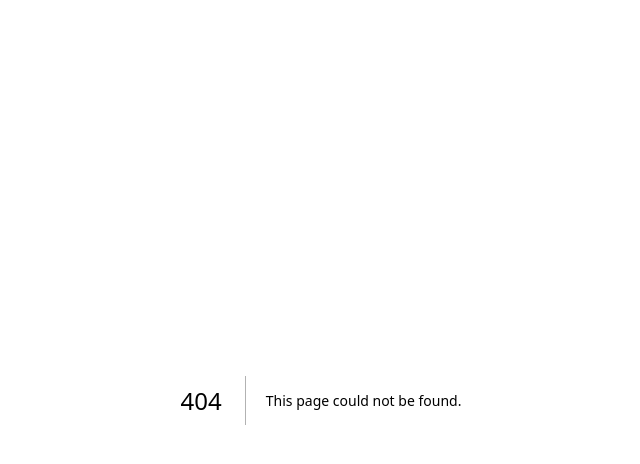
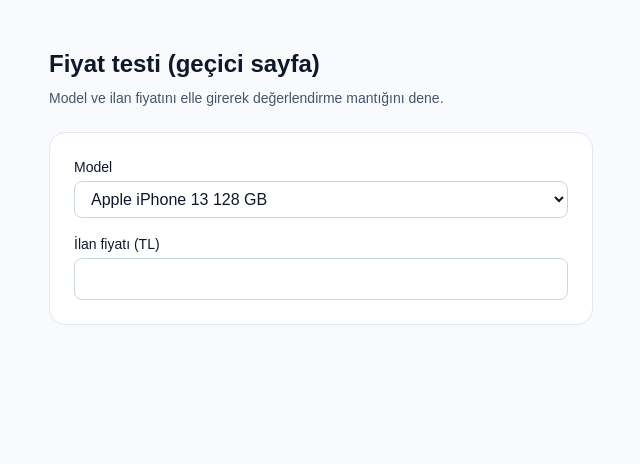
Before and after one commit to Jayson922/almadan-once, a Next.js app: page /fiyat-testi in a window 1280 px wide. Before the commit this address had no page. Shown: the top 464 px of the page, without its empty margins (319-959 px from the left). Built offline with nearby package versions, Linux system fonts and the light colour scheme.

Commit message:
Fiyat tablosu, degerlendirme mantigi ve test sayfasi eklendi

```diff
--- /dev/null
+++ b/src/app/fiyat-testi/page.tsx
@@ -0,0 +1,15 @@
+import PriceTester from "@/components/PriceTester";
+
+export default function PriceTestPage() {
+  return (
+    <main className="min-h-screen bg-slate-50 text-slate-900">
+      <div className="mx-auto max-w-xl px-4 py-12">
+        <h1 className="text-2xl font-bold">Fiyat testi (geçici sayfa)</h1>
+        <p className="mt-2 mb-6 text-sm text-slate-600">
+          Model ve ilan fiyatını elle girerek değerlendirme mantığını dene.
+        </p>
+        <PriceTester />
+      </div>
+    </main>
+  );
+}
--- /dev/null
+++ b/src/components/PriceTester.tsx
@@ -0,0 +1,71 @@
+"use client";
+
+import { useState } from "react";
+import { evaluatePhonePrice } from "@/lib/evaluatePrice";
+import { PHONE_PRICE_TABLE } from "@/lib/phonePrices";
+
+const LABELS = {
+  great_deal: "ÇOK UYGUN",
+  fair: "UYGUN",
+  expensive: "PAHALI",
+  unknown: "BELİRSİZ",
+} as const;
+
+export default function PriceTester() {
+  const [modelId, setModelId] = useState(PHONE_PRICE_TABLE[0].id);
+  const [priceText, setPriceText] = useState("");
+
+  const price = Number(priceText);
+  const hasPrice = priceText.trim() !== "" && Number.isFinite(price);
+  const evaluation = hasPrice ? evaluatePhonePrice(modelId, price) : null;
+
+  return (
+    <div className="rounded-2xl border border-slate-200 bg-white p-6">
+      <label className="block text-sm font-medium" htmlFor="model">
+        Model
+      </label>
+      <select
+        id="model"
+        value={modelId}
+        onChange={(e) => setModelId(e.target.value)}
+        className="mt-1 w-full rounded-lg border border-slate-300 px-3 py-2"
+      >
+        {PHONE_PRICE_TABLE.map((item) => (
+          <option key={item.id} value={item.id}>
+            {item.name} {item.storage}
+          </option>
+        ))}
+      </select>
+
+      <label className="mt-4 block text-sm font-medium" htmlFor="price">
+        İlan fiyatı (TL)
+      </label>
+      <input
+        id="price"
+        type="number"
+        inputMode="numeric"
+        value={priceText}
+        onChange={(e) => setPriceText(e.target.value)}
+        className="mt-1 w-full rounded-lg border border-slate-300 px-3 py-2"
+      />
+
+      {evaluation && (
+        <div className="mt-6 rounded-lg bg-slate-50 p-4">
+          <p className="text-sm text-slate-500">Değerlendirme</p>
+          <p className="text-xl font-bold">{LABELS[evaluation.verdict]}</p>
+          {evaluation.marketPrice ? (
+            <p className="mt-1 text-sm text-slate-600">
+              Piyasa aralığı:{" "}
+              {evaluation.marketPrice.min.toLocaleString("tr-TR")} -{" "}
+              {evaluation.marketPrice.max.toLocaleString("tr-TR")} TL
+            </p>
+          ) : (
+            <p className="mt-1 text-sm text-slate-600">
+              Bu model için henüz fiyat verisi girilmemiş.
+            </p>
+          )}
+        </div>
+      )}
+    </div>
+  );
+}
--- /dev/null
+++ b/src/lib/evaluatePrice.ts
@@ -0,0 +1,32 @@
+import { PHONE_PRICE_TABLE } from "@/lib/phonePrices";
+import type { PriceRange, PriceVerdict } from "@/types/analysis";
+
+export interface PriceEvaluation {
+  verdict: PriceVerdict;
+  marketPrice: PriceRange | null;
+}
+
+export function evaluatePhonePrice(
+  modelId: string,
+  listingPrice: number,
+): PriceEvaluation {
+  const entry = PHONE_PRICE_TABLE.find((item) => item.id === modelId);
+
+  if (!entry || entry.min === null || entry.max === null) {
+    return { verdict: "unknown", marketPrice: null };
+  }
+
+  const marketPrice: PriceRange = {
+    min: entry.min,
+    max: entry.max,
+    currency: "TRY",
+  };
+
+  if (listingPrice < entry.min) {
+    return { verdict: "great_deal", marketPrice };
+  }
+  if (listingPrice <= entry.max) {
+    return { verdict: "fair", marketPrice };
+  }
+  return { verdict: "expensive", marketPrice };
+}
--- /dev/null
+++ b/src/lib/phonePrices.ts
@@ -0,0 +1,25 @@
+export interface PhonePriceEntry {
+  id: string;
+  name: string;
+  storage: string;
+  /** TL cinsinden ikinci el piyasa aralığı. Veri yoksa null. */
+  min: number | null;
+  max: number | null;
+}
+
+/** Tablonun son güncelleme tarihi. */
+export const PRICE_TABLE_UPDATED_AT: string | null = "2026-10-09";
+
+/**
+ * NOT: Aralıklar kesin piyasa verisi değil, başlangıç tahminidir.
+ * Kaynak: yenilenmiş cihaz mağaza fiyatları (Ekim 2026), bireysel
+ * satıcı ilanları için alt sınır tahminen düşürüldü.
+ * Veri olmayan modeller null bırakıldı, sistem BELİRSİZ der.
+ */
+export const PHONE_PRICE_TABLE: PhonePriceEntry[] = [
+  { id: "iphone-13-128", name: "Apple iPhone 13", storage: "128 GB", min: 20000, max: 30000 },
+  { id: "iphone-14-128", name: "Apple iPhone 14", storage: "128 GB", min: 26000, max: 35000 },
+  { id: "iphone-15-128", name: "Apple iPhone 15", storage: "128 GB", min: null, max: null },
+  { id: "galaxy-s23-256", name: "Samsung Galaxy S23", storage: "256 GB", min: null, max: null },
+  { id: "galaxy-s24-256", name: "Samsung Galaxy S24", storage: "256 GB", min: null, max: null },
+];
```
